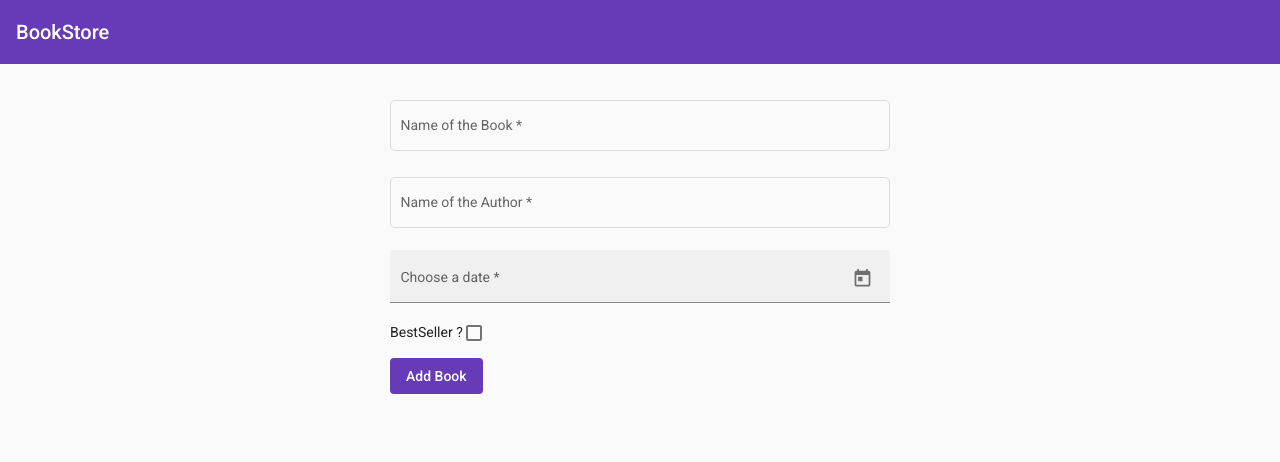
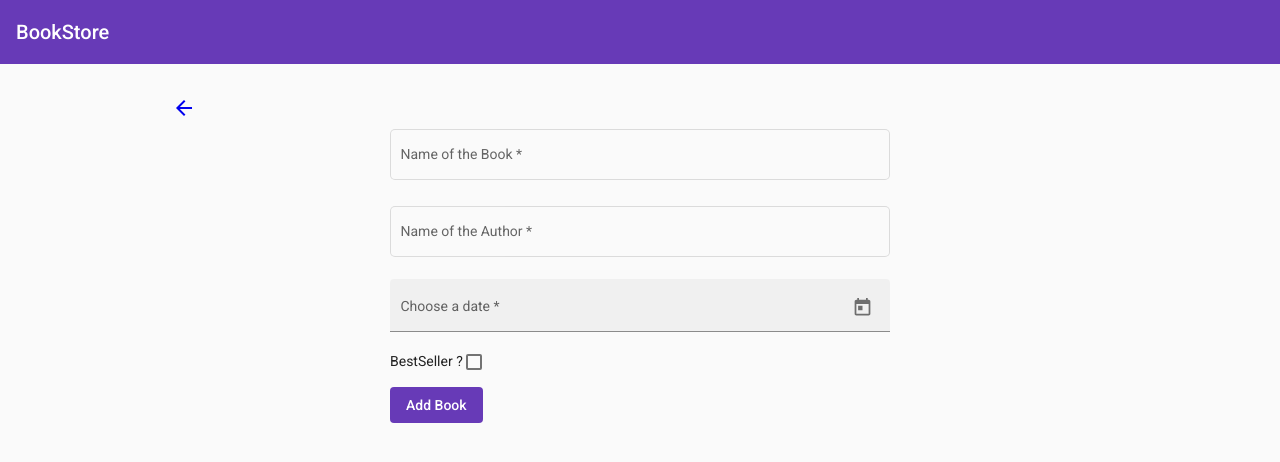
Before and after one commit to jatinparmar96/bookstore, an Angular app: page / in a window 1280 px wide. Both pictures are taken after typing "Sample", "Sample", "Sample", "Sample" into the empty fields and a click on the button "Add Book". Shown: the top 462 px of the page. Built offline with nearby package versions, Linux system fonts and the light colour scheme.

Commit message:
Add back button and update readme

```diff
--- a/src/app/book-store/book-create/book-create.component.html
+++ b/src/app/book-store/book-create/book-create.component.html
@@ -1,4 +1,5 @@
 <div class="content-wrapper">
+  <a [routerLink]="['../']" > <mat-icon>arrow_back</mat-icon></a>
   <form class="form" [formGroup]="bookForm" (ngSubmit)="submit()">
     <mat-form-field class="" appearance="outline">
       <mat-label>Name of the Book</mat-label>
```
Also changed, not shown: 1 other file (tests, documents, lock files or other folders).
